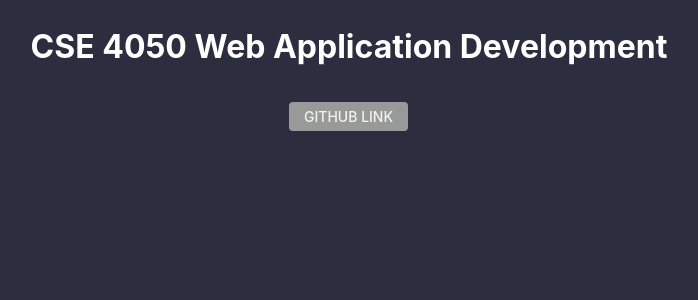
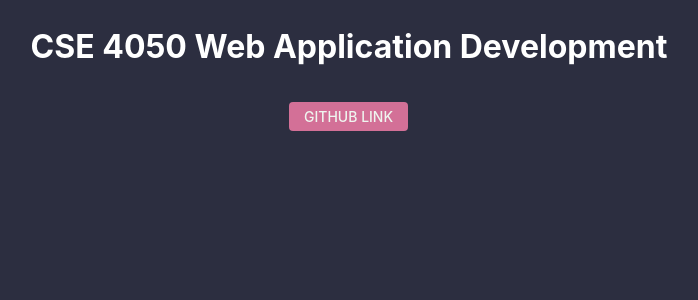
Before and after one commit to Marzdor/CSE-4050, a React (Create React App) app: page / in a window 1280 px wide. Shown: the top 300 px of the page, without its empty margins (291-989 px from the left). Built offline with nearby package versions, Linux system fonts and the light colour scheme.

Commit message:
fixed passing of incorrect param

```diff
--- a/src/components/BasicButton.js
+++ b/src/components/BasicButton.js
@@ -1,5 +1,4 @@
 import React from "react";
-import buttonStyles from "../enums/buttonStyles";
 import { getButtonStyle } from "../helperFunctions/BasicButtonHelper";
 import styles from "../styles/buttonStyles.module.css";
 
@@ -12,7 +11,7 @@ const BasicButton = ({
 }) => {
   return (
     <div
-      className={getButtonStyle(buttonStyles)}
+      className={getButtonStyle(buttonStyle)}
       style={style}
       onClick={onClick}
     >
```
